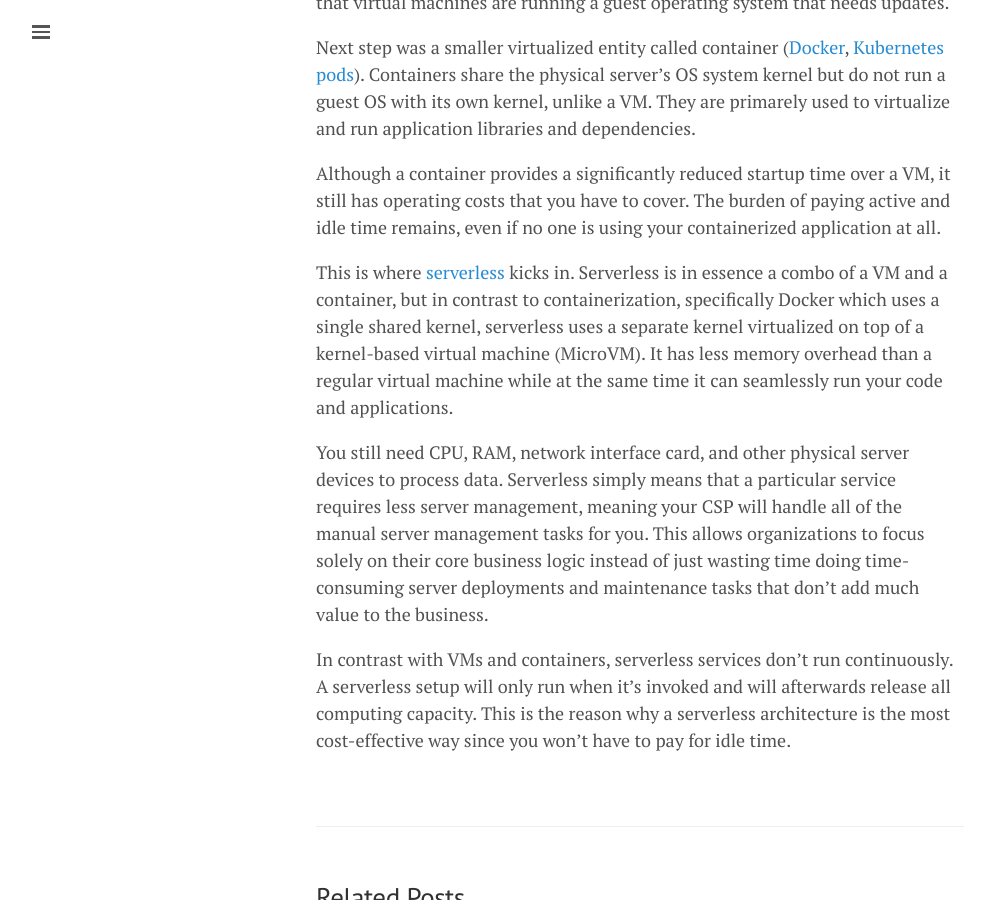
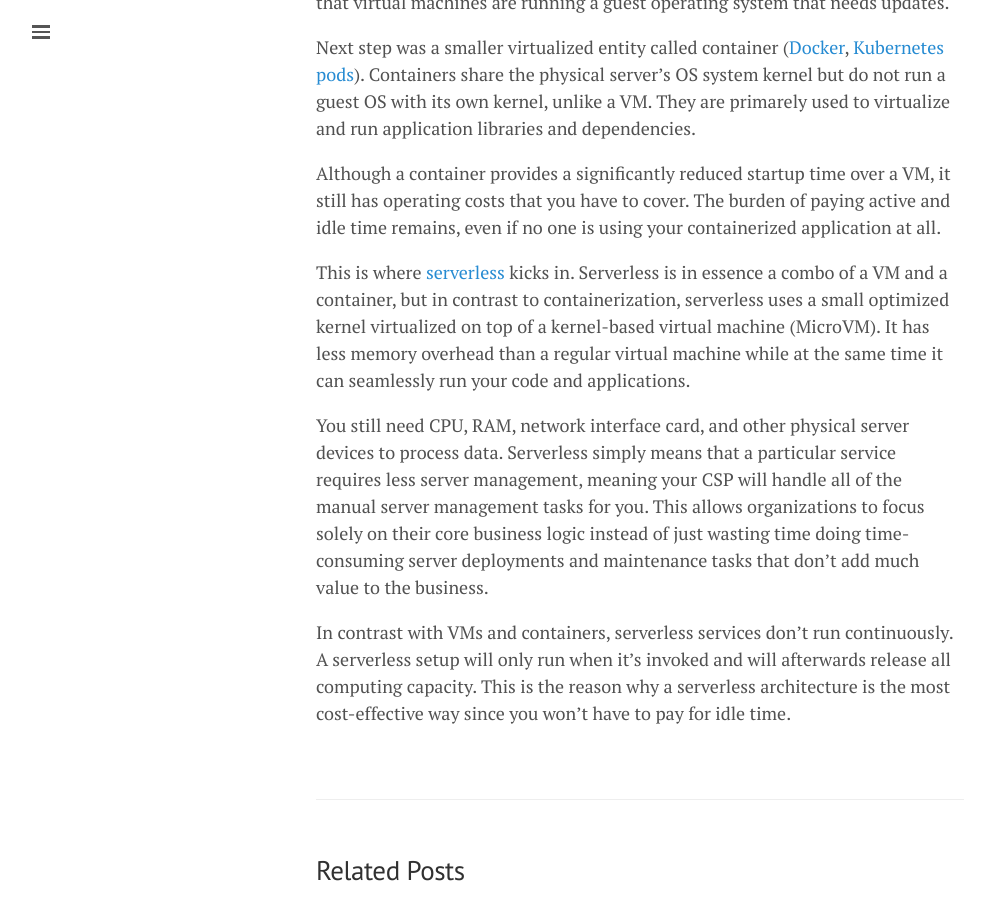
Before and after one commit to lgeurts/lgeurts.github.io, a Jekyll site: the page built from _posts/2022-03-29-what-is-serverless-computing.md, in a window 1280 px wide and 900 px high, scrolled down 841 px. Shown: the whole window, without its empty margins (0-983 px from the left). Built offline with Jekyll 4.4.1, drawn with Linux system fonts in a browser that asks for light colours; nearby versions of some CDN libraries; comment, search, counter and statistics services are not loaded.

Commit message:
Update 2022-03-29-what-is-serverless-computing.md

```diff
--- a/_posts/2022-03-29-what-is-serverless-computing.md
+++ b/_posts/2022-03-29-what-is-serverless-computing.md
@@ -21,7 +21,7 @@ Next step was a smaller virtualized entity called container ([Docker](https://aw
 
 Although a container provides a significantly reduced startup time over a VM, it still has operating costs that you have to cover. The burden of paying active and idle time remains, even if no one is using your containerized application at all.
 
-This is where [serverless](https://aws.amazon.com/serverless/) kicks in. Serverless is in essence a combo of a VM and a container, but in contrast to containerization, specifically Docker which uses a single shared kernel, serverless uses a separate kernel virtualized on top of a kernel-based virtual machine (MicroVM). It has less memory overhead than a regular virtual machine while at the same time it can seamlessly run your code and applications.
+This is where [serverless](https://aws.amazon.com/serverless/) kicks in. Serverless is in essence a combo of a VM and a container, but in contrast to containerization, serverless uses a small optimized kernel virtualized on top of a kernel-based virtual machine (MicroVM). It has less memory overhead than a regular virtual machine while at the same time it can seamlessly run your code and applications.
 
 You still need CPU, RAM, network interface card, and other physical server devices to process data. Serverless simply means that a particular service requires less server management, meaning your CSP will handle all of the manual server management tasks for you. This allows organizations to focus solely on their core business logic instead of just wasting time doing time-consuming server deployments and maintenance tasks that don’t add much value to the business.
 
```
